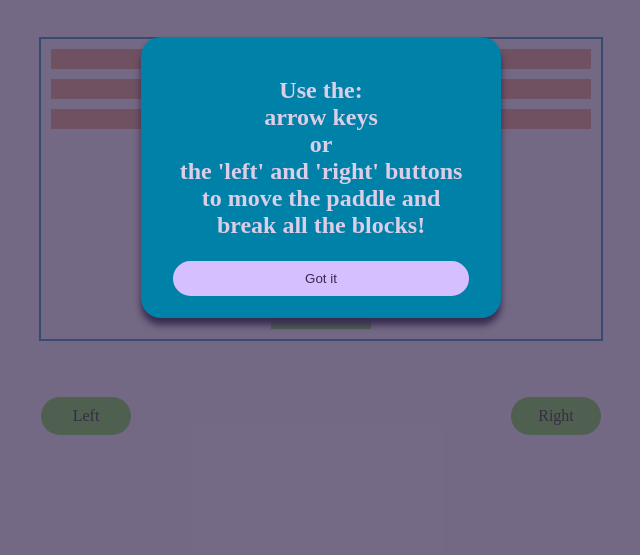
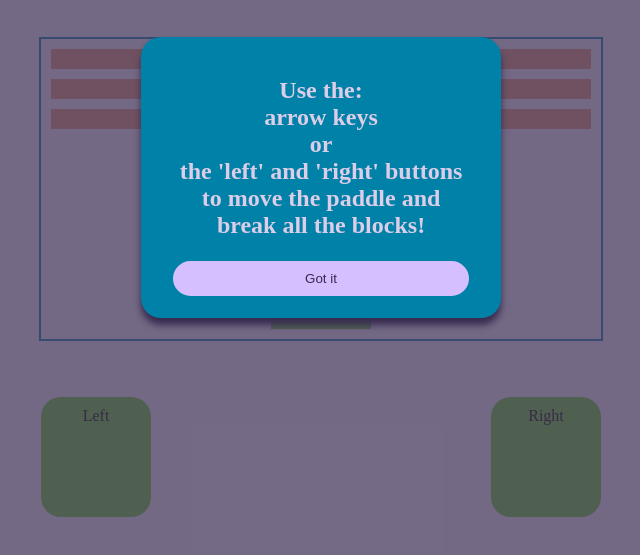
Before and after one commit to parksrichiework/breakout-game, a plain HTML site: page index.html in a window 1280 px wide. Shown: the part 83-638 px from the top of the page, without its empty margins (319-959 px from the left). Drawn offline with Linux system fonts and the light colour scheme; a web font is replaced by a local one.

Commit message:
made left and right buttons bigger

```diff
--- a/css/styles.css
+++ b/css/styles.css
@@ -130,8 +130,10 @@ main{
 .right{
     display: block;
     text-align: center;
+    justify-items: center;
     background-color: var(--lime-green);
-    width: 50px;
+    width: 70px;
+    height: 100px;
     padding: 10px 20px;
     border-radius: 20px;
 }
@@ -143,7 +145,6 @@ main{
     background-color: var(--darker-purple);
     width: 50px;
     padding: 10px 20px;
-    border-radius: 20px;
     color: var(--lime-green);
     cursor: pointer;
 }
```
